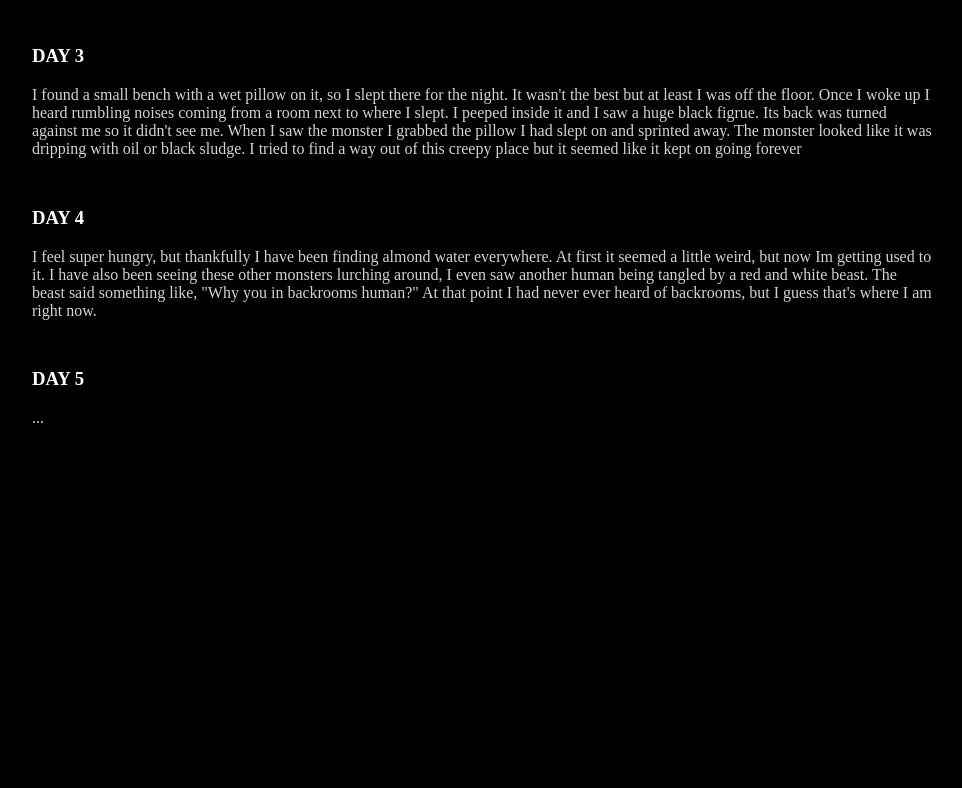
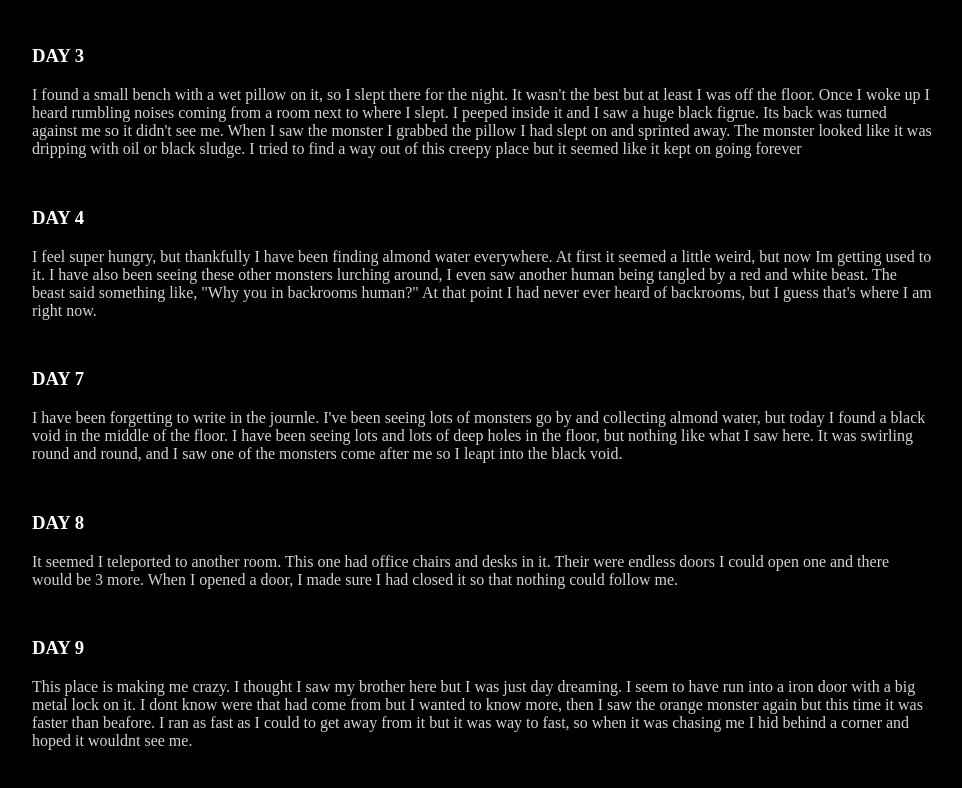
Before and after one commit to summerboy123123/the-journal, a plain HTML site: page index.html in a window 1280 px wide. Shown: the part 778-1566 px from the top of the page, without its empty margins (158-1120 px from the left). Before the commit the page ends 1259 px from the top, so only its background shows below. Drawn offline with Linux system fonts and the light colour scheme.

Commit message:
Update index.html

```diff
--- a/index.html
+++ b/index.html
@@ -85,10 +85,27 @@
         </p>
     </div>
 
-        <div>
-        <h3>DAY 5</h3>
+    <div>
+        <h3>DAY 7</h3>
         <p>
-           ...
+            I have been forgetting to write in the journle. I've been seeing lots of monsters go by and collecting almond water, but today I found a black void in the middle of the floor. I have been seeing lots and lots of deep holes in the floor, but nothing like what I saw here. It was swirling round and round, and I saw one of the monsters come after me so I leapt into the black void.
+
+        </p>
+    </div>
+
+    <div>
+        <h3>DAY 8</h3>
+        <p>
+           It seemed I teleported to another room. This one had office chairs and desks in it. Their were endless doors I could open one and there would be 3 more. When I opened a door, I made sure I had closed it so that nothing could follow me.
+
+        </p>
+    </div>
+
+    <div>
+        <h3>DAY 9</h3>
+        <p>
+           This place is making me crazy. I thought I saw my brother here but I was just day dreaming. I seem to have run into a iron door with a big metal lock on it. I dont know were that had come from but I wanted to know more, then I saw the orange monster again but this time it was faster than beafore. I ran as fast as I could to get away from it but it was way to fast, so when it was chasing me I hid behind a corner and hoped it wouldnt see me.
+
         </p>
     </div>
 
```
